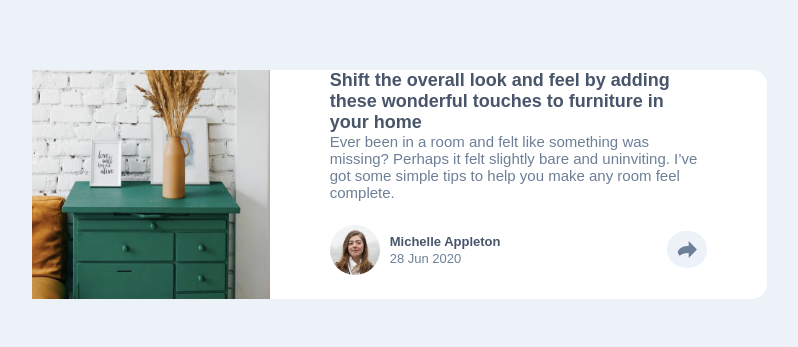
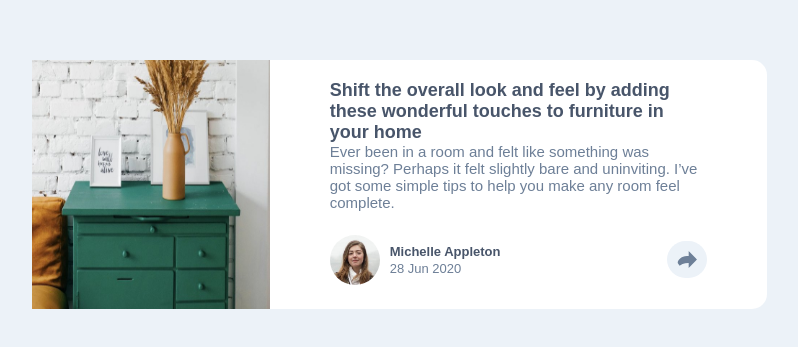
Before and after one commit to jcsmileyjr/Artical-Preview, a plain HTML site: page index.html in a window 1280 px wide. Shown: the part 257-604 px from the top of the page, without its empty margins (241-1039 px from the left). Drawn offline with Linux system fonts and the light colour scheme.

Commit message:
More changes

```diff
--- a/index.html
+++ b/index.html
@@ -202,8 +202,7 @@
         display: flex;
         flex-direction: column;
         justify-content: center;
-        margin: auto 40px;
-        margin-bottom: 20px;
+        margin: 20px 40px;
       }
     }
 
```
